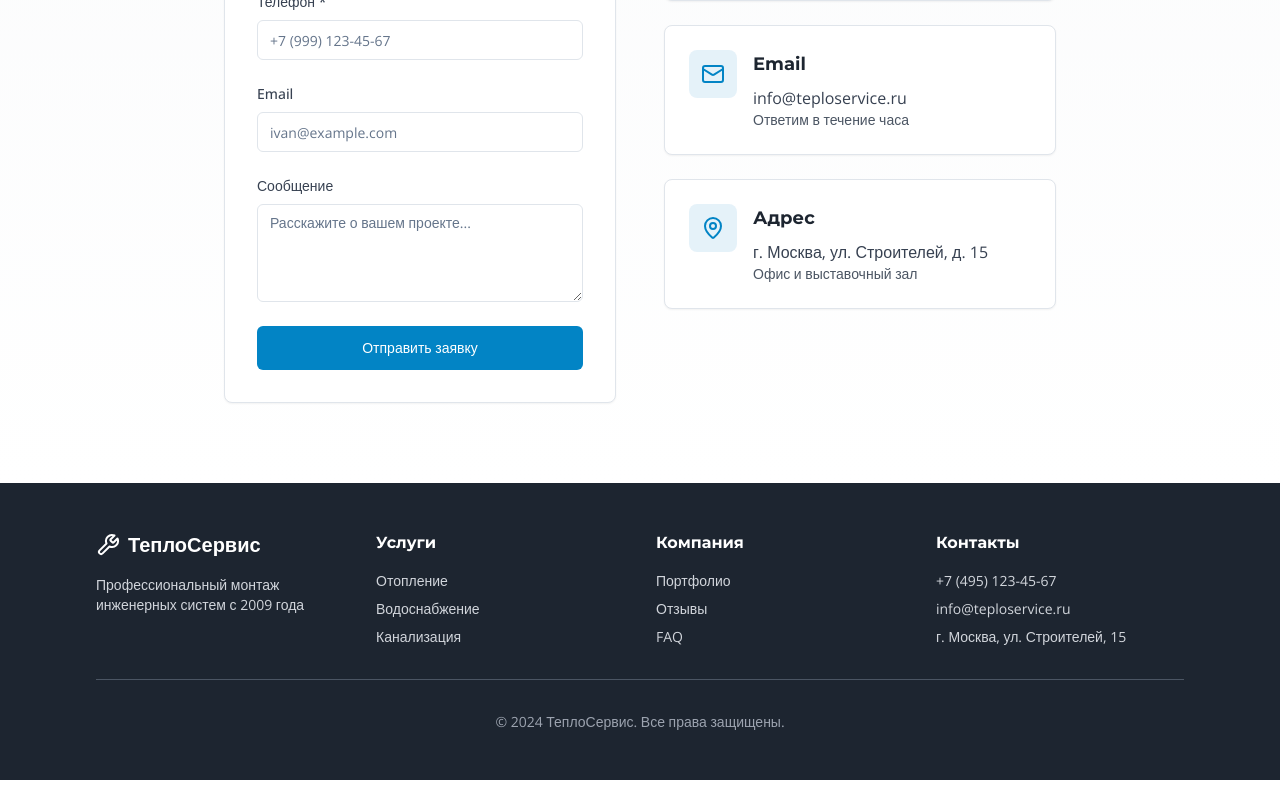
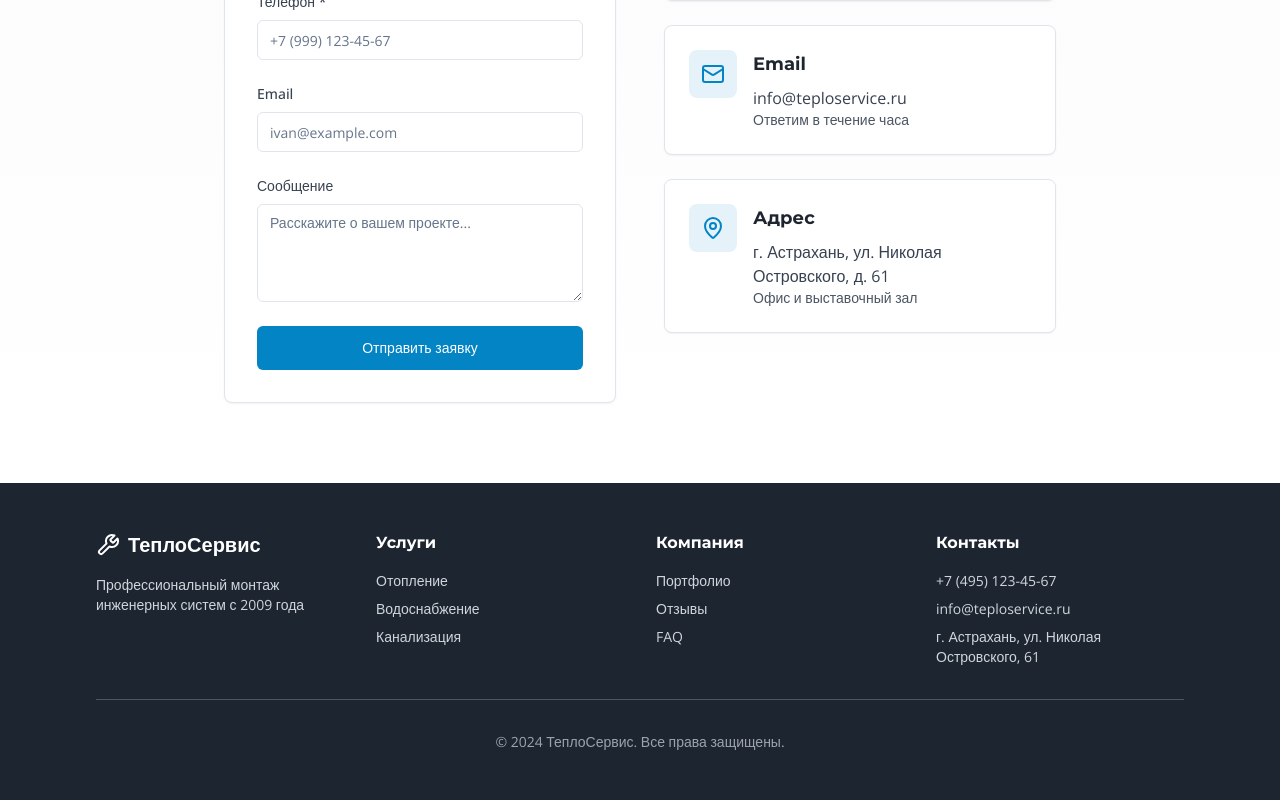
Before and after one commit to pr-poehali-dev/heating-water-supply-installation, a React (Vite) app: page / in a window 1280 px wide. Shown: the part 5492-6292 px from the top of the page. Built offline with nearby package versions, Linux system fonts and the light colour scheme.

Commit message:
Адрес Астрахани Николая Островского

```diff
--- a/src/pages/Index.tsx
+++ b/src/pages/Index.tsx
@@ -486,7 +486,7 @@ const Index = () => {
                   </div>
                   <div>
                     <h3 className="font-bold text-lg text-secondary mb-2">Адрес</h3>
-                    <p className="text-gray-700">г. Москва, ул. Строителей, д. 15</p>
+                    <p className="text-gray-700">г. Астрахань, ул. Николая Островского, д. 61</p>
                     <p className="text-sm text-gray-600">Офис и выставочный зал</p>
                   </div>
                 </div>
@@ -529,7 +529,7 @@ const Index = () => {
               <ul className="space-y-2 text-sm text-gray-300">
                 <li>+7 (495) 123-45-67</li>
                 <li>info@teploservice.ru</li>
-                <li>г. Москва, ул. Строителей, 15</li>
+                <li>г. Астрахань, ул. Николая Островского, 61</li>
               </ul>
             </div>
           </div>
```
